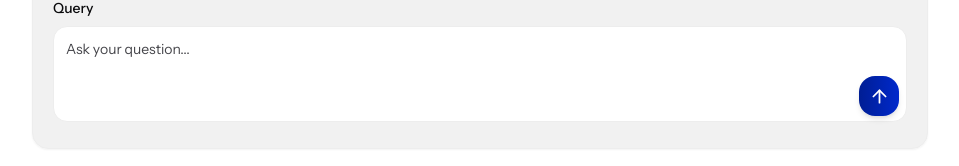
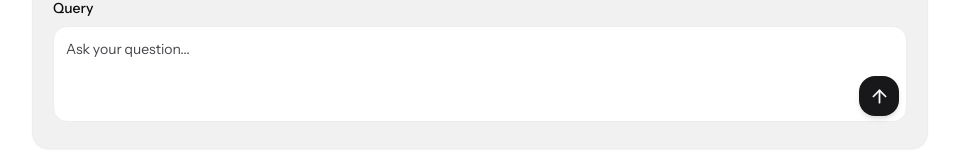
Before and after one commit to davisgary/context-layers, a Next.js app: page / in a window 1280 px wide. Shown: the part 531-697 px from the top of the page, without its empty margins (160-1119 px from the left). Built offline with nearby package versions, Linux system fonts and the light colour scheme; no server answers.

Commit message:
Update submit button styling

```diff
--- a/app/page.tsx
+++ b/app/page.tsx
@@ -458,8 +458,7 @@ export default function Home() {
                   title="Submit"
                   aria-label="Submit"
                   aria-busy={isLoading}
-                  style={{ background: `linear-gradient(90deg, hsl(var(--accent-foreground)) 0%, hsl(var(--accent)) 100%)` }}
-                  className={`mb-1 absolute bottom-2 right-2 inline-flex h-10 w-10 items-center justify-center rounded-lg text-white shadow-md disabled:opacity-60 disabled:cursor-not-allowed transition transform duration-200 ease-out${query.trim().length > 0 ? " hover:-translate-y-0.5 hover:scale-105 hover:shadow-xl active:scale-95 cursor-pointer" : " cursor-default"}`}
+                  className={`mb-1 absolute bottom-2 right-2 inline-flex h-10 w-10 items-center justify-center rounded-lg shadow-md disabled:opacity-60 disabled:cursor-not-allowed transition transform duration-200 ease-out bg-primary text-primary-foreground${query.trim().length > 0 ? " hover:bg-primary/70 hover:-translate-y-0.5 hover:scale-105 hover:shadow-xl active:scale-95 cursor-pointer" : " cursor-default"}`}
                 >
                   {isLoading ? (
                     <FiLoader className="h-[21px] w-[21px] animate-spin" aria-hidden="true" />
```
